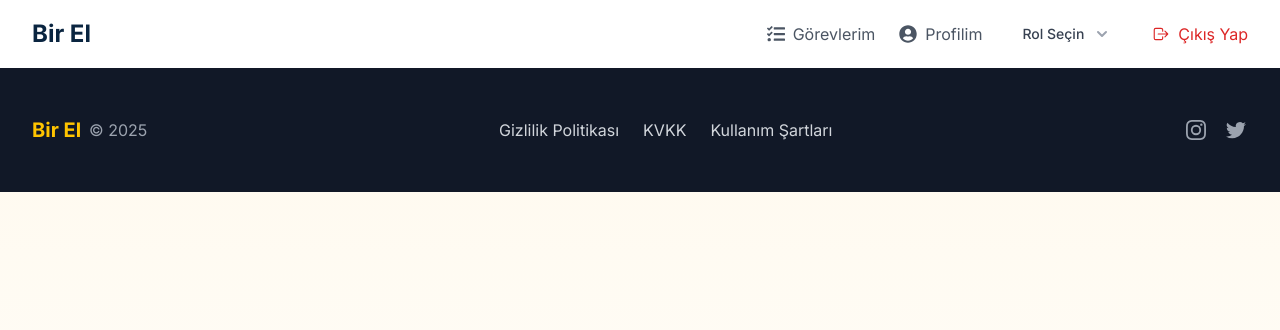
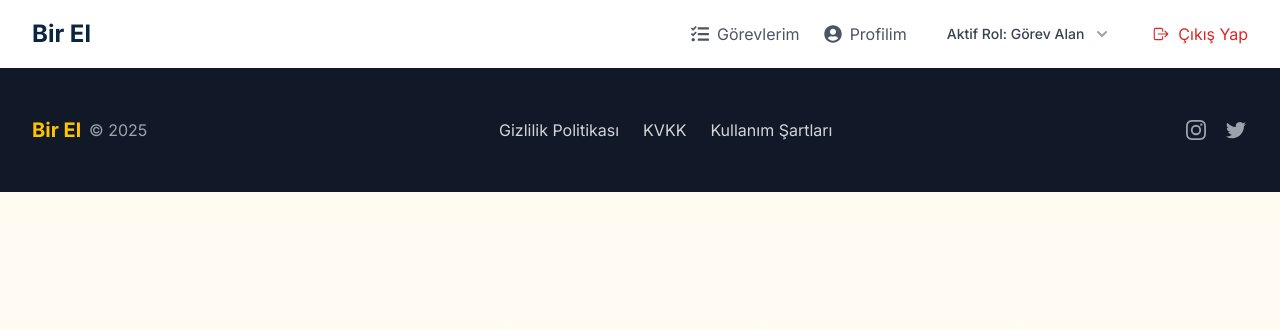
Before and after one commit to firatdalkilic/birel, a Next.js app: page / in a window 1280 px wide. Shown: the top 330 px of the page. Built offline with nearby package versions, Linux system fonts and the light colour scheme; sample sign-in values are in the browser's storage.

Commit message:
RolSecici bileşeninde type hatası düzeltildi - role yerine selectedRole kullanıldı

```diff
--- a/src/components/RolSecici.tsx
+++ b/src/components/RolSecici.tsx
@@ -9,7 +9,7 @@ export default function RolSecici() {
   const [isOpen, setIsOpen] = useState(false);
   const [showNotification, setShowNotification] = useState(false);
   const dropdownRef = useRef<HTMLDivElement>(null);
-  const { role, setRole } = useAuthStore();
+  const { selectedRole, setRole } = useAuthStore();
 
   // Dropdown dışına tıklandığında menüyü kapat
   useEffect(() => {
@@ -52,10 +52,10 @@ export default function RolSecici() {
         className="flex items-center space-x-2 px-4 py-2 text-sm font-medium text-gray-700 hover:bg-gray-50 focus:outline-none focus:ring-2 focus:ring-offset-2 focus:ring-[#FFC107] rounded-lg"
       >
         <span className="hidden sm:block">
-          {role ? `Aktif Rol: ${role === 'gorevveren' ? 'Görev Veren' : 'Görev Alan'}` : 'Rol Seçin'}
+          {selectedRole ? `Aktif Rol: ${selectedRole === 'gorevveren' ? 'Görev Veren' : 'Görev Alan'}` : 'Rol Seçin'}
         </span>
         <span className="sm:hidden">
-          {role ? (role === 'gorevveren' ? '👋' : '🤝') : '👤'}
+          {selectedRole ? (selectedRole === 'gorevveren' ? '👋' : '🤝') : '👤'}
         </span>
         <svg className={`h-5 w-5 text-gray-400 transition-transform ${isOpen ? 'rotate-180' : ''}`} xmlns="http://www.w3.org/2000/svg" viewBox="0 0 20 20" fill="currentColor">
           <path fillRule="evenodd" d="M5.293 7.293a1 1 0 011.414 0L10 10.586l3.293-3.293a1 1 0 111.414 1.414l-4 4a1 1 0 01-1.414 0l-4-4a1 1 0 010-1.414z" clipRule="evenodd" />
@@ -69,12 +69,12 @@ export default function RolSecici() {
             <button
               onClick={() => handleRoleChange('gorevveren')}
               className={`w-full text-left px-4 py-2 text-sm hover:bg-gray-100 flex items-center space-x-2
-                ${role === 'gorevveren' ? 'text-[#FFC107] font-medium' : 'text-gray-700'}`}
+                ${selectedRole === 'gorevveren' ? 'text-[#FFC107] font-medium' : 'text-gray-700'}`}
               role="menuitem"
             >
               <span>👋</span>
               <span>Görev Veren</span>
-              {role === 'gorevveren' && (
+              {selectedRole === 'gorevveren' && (
                 <svg className="ml-auto h-5 w-5" xmlns="http://www.w3.org/2000/svg" viewBox="0 0 20 20" fill="currentColor">
                   <path fillRule="evenodd" d="M16.707 5.293a1 1 0 010 1.414l-8 8a1 1 0 01-1.414 0l-4-4a1 1 0 011.414-1.414L8 12.586l7.293-7.293a1 1 0 011.414 0z" clipRule="evenodd" />
                 </svg>
@@ -83,12 +83,12 @@ export default function RolSecici() {
             <button
               onClick={() => handleRoleChange('gorevli')}
               className={`w-full text-left px-4 py-2 text-sm hover:bg-gray-100 flex items-center space-x-2
-                ${role === 'gorevli' ? 'text-[#FFC107] font-medium' : 'text-gray-700'}`}
+                ${selectedRole === 'gorevli' ? 'text-[#FFC107] font-medium' : 'text-gray-700'}`}
               role="menuitem"
             >
               <span>🤝</span>
               <span>Görev Alan</span>
-              {role === 'gorevli' && (
+              {selectedRole === 'gorevli' && (
                 <svg className="ml-auto h-5 w-5" xmlns="http://www.w3.org/2000/svg" viewBox="0 0 20 20" fill="currentColor">
                   <path fillRule="evenodd" d="M16.707 5.293a1 1 0 010 1.414l-8 8a1 1 0 01-1.414 0l-4-4a1 1 0 011.414-1.414L8 12.586l7.293-7.293a1 1 0 011.414 0z" clipRule="evenodd" />
                 </svg>
```
